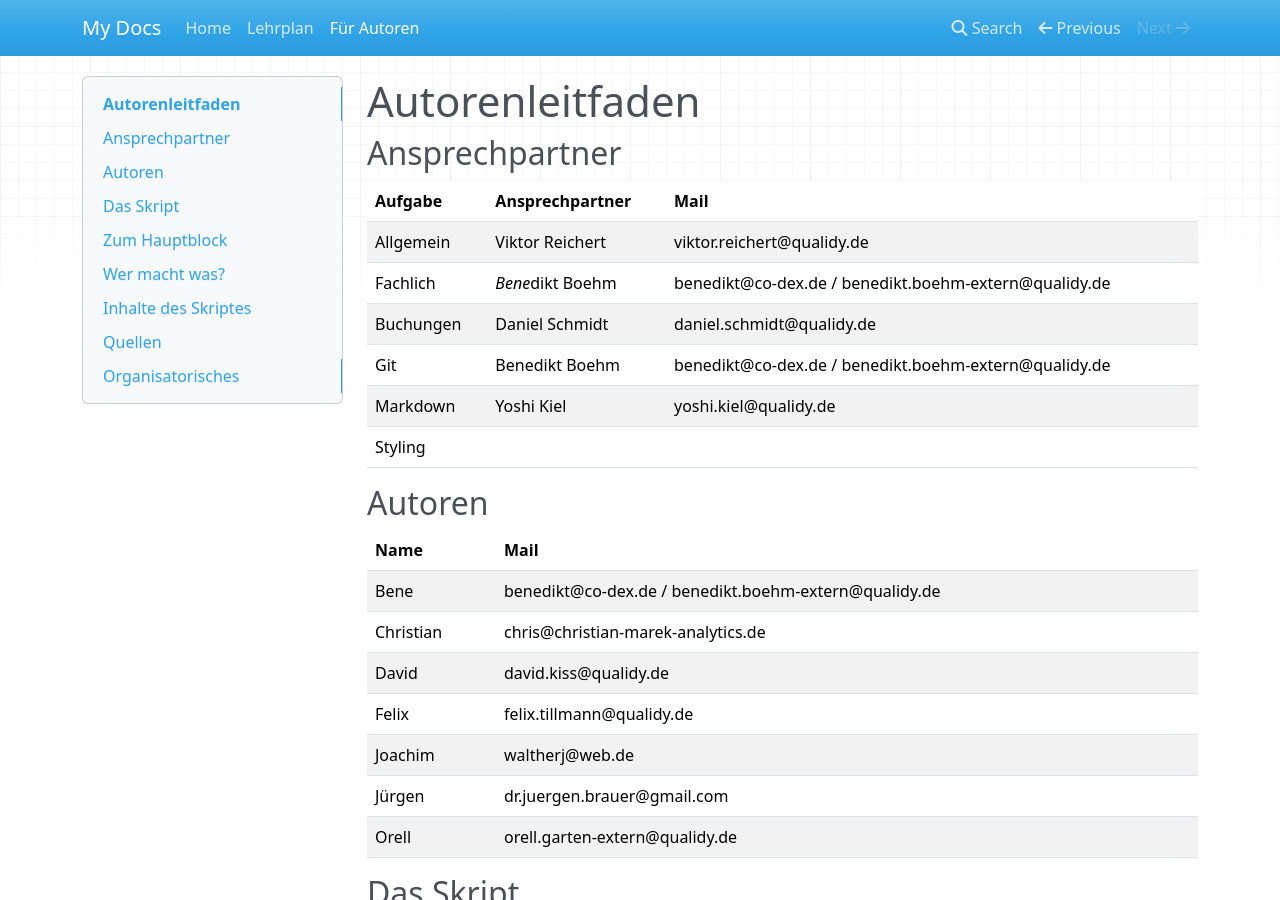
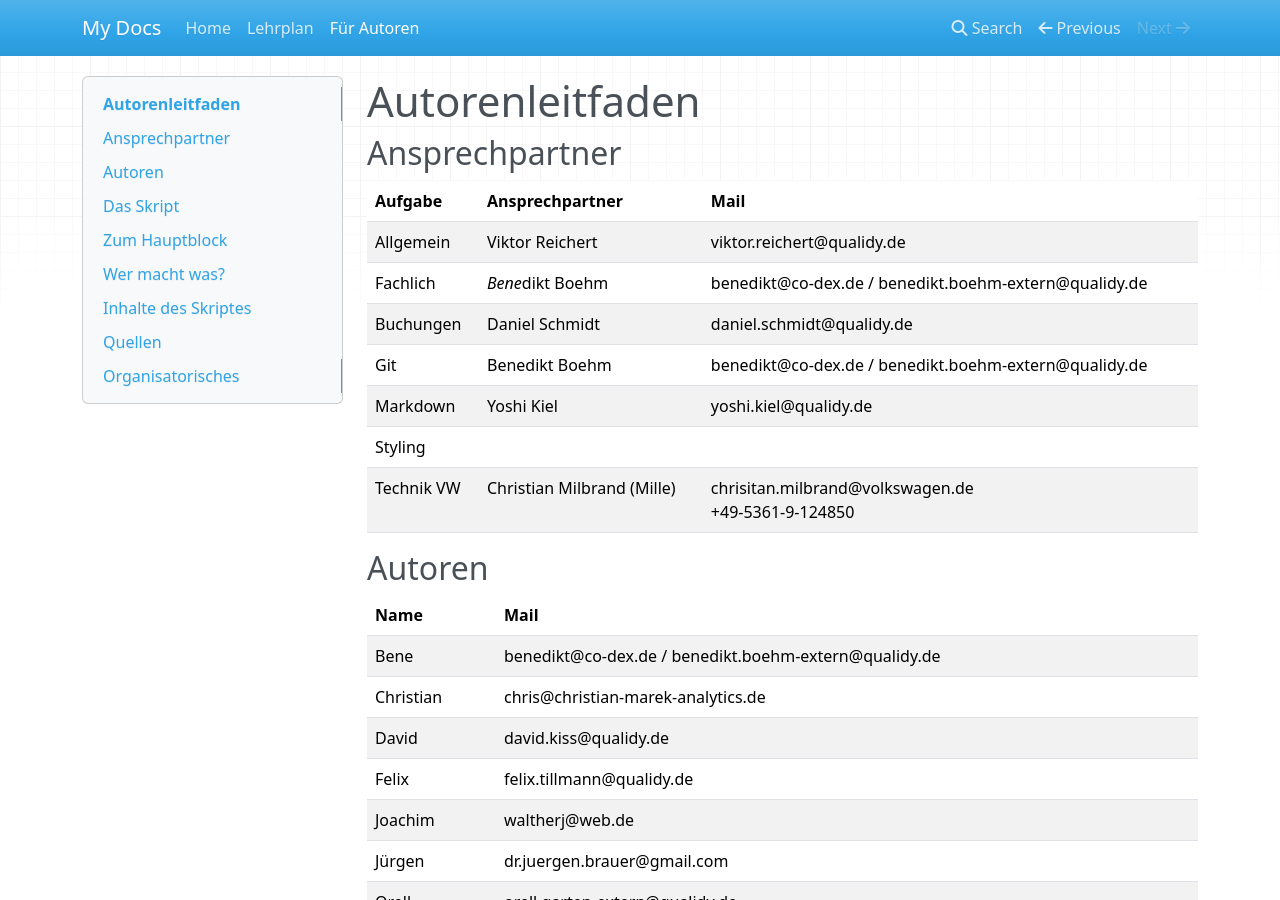
Before and after one commit to kevinsuelzle/Python_Wiki, an MkDocs documentation site: the page built from docs/orga/autorenleitfaden.md, in a window 1280 px wide and 900 px high. Built offline with MkDocs 1.6.1, drawn with Linux system fonts in a browser that asks for light colours; nearby versions of some CDN libraries.

Commit message:
mille bei Kontakten hinzugefügt

```diff
--- a/docs/orga/autorenleitfaden.md
+++ b/docs/orga/autorenleitfaden.md
@@ -2,14 +2,15 @@
 
 ## Ansprechpartner
 
-| Aufgabe   | Ansprechpartner  | Mail                                                  |
-|-----------|------------------|-------------------------------------------------------|
-| Allgemein | Viktor Reichert  | viktor.reichert@qualidy.de                            |
-| Fachlich  | *Bene*dikt Boehm | benedikt@co-dex.de / benedikt.boehm-extern@qualidy.de |
-| Buchungen | Daniel Schmidt   | daniel.schmidt@qualidy.de                             |
-| Git       | Benedikt Boehm   | benedikt@co-dex.de / benedikt.boehm-extern@qualidy.de |
-| Markdown  | Yoshi Kiel       | yoshi.kiel@qualidy.de                                 |
-| Styling   |                  |                                                       |
+| Aufgabe    | Ansprechpartner            | Mail                                                   |
+|------------|----------------------------|--------------------------------------------------------|
+| Allgemein  | Viktor Reichert            | viktor.reichert@qualidy.de                             |
+| Fachlich   | *Bene*dikt Boehm           | benedikt@co-dex.de / benedikt.boehm-extern@qualidy.de  |
+| Buchungen  | Daniel Schmidt             | daniel.schmidt@qualidy.de                              |
+| Git        | Benedikt Boehm             | benedikt@co-dex.de / benedikt.boehm-extern@qualidy.de  |
+| Markdown   | Yoshi Kiel                 | yoshi.kiel@qualidy.de                                  |
+| Styling    |                            |                                                        |
+| Technik VW | Christian Milbrand (Mille) | chrisitan.milbrand@volkswagen.de<br/>+49-5361-9-124850 |
 
 ## Autoren
 
```
